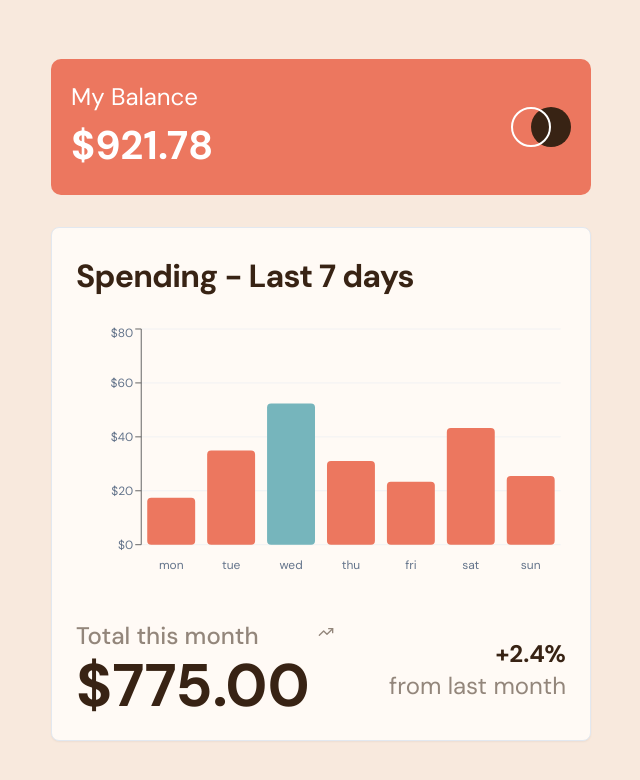
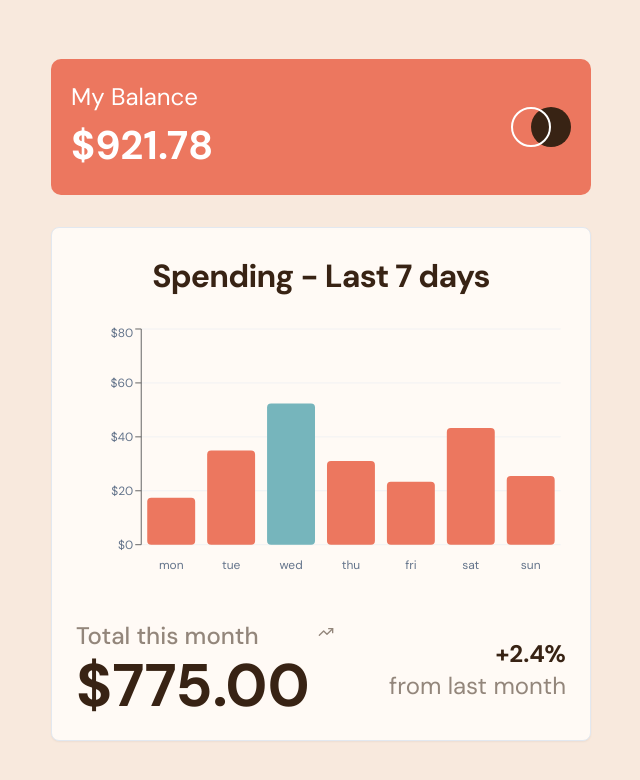
Before and after one commit to queseri/expenses-chart, a React (Vite) app: page / in a window 1280 px wide. Shown: the top 780 px of the page, without its empty margins (319-959 px from the left). Built offline with nearby package versions, Linux system fonts and the light colour scheme.

Commit message:
center title

```diff
--- a/src/App.tsx
+++ b/src/App.tsx
@@ -98,7 +98,7 @@ function App() {
             <div className="max-w-[35.75rem] w-full p-4">
                 <Card className="bg-[hsl(var(--very-pale-orange))]">
                     <CardHeader>
-                        <CardTitle className="text-[1.5rem] lg:text-[2rem] font-bold text-[hsl(var(--dark-brown))]">
+                        <CardTitle className="text-[1.5rem] lg:text-[2rem] text-center font-bold text-[hsl(var(--dark-brown))]">
                             {" "}
                             Spending - Last 7 days
                         </CardTitle>
```
